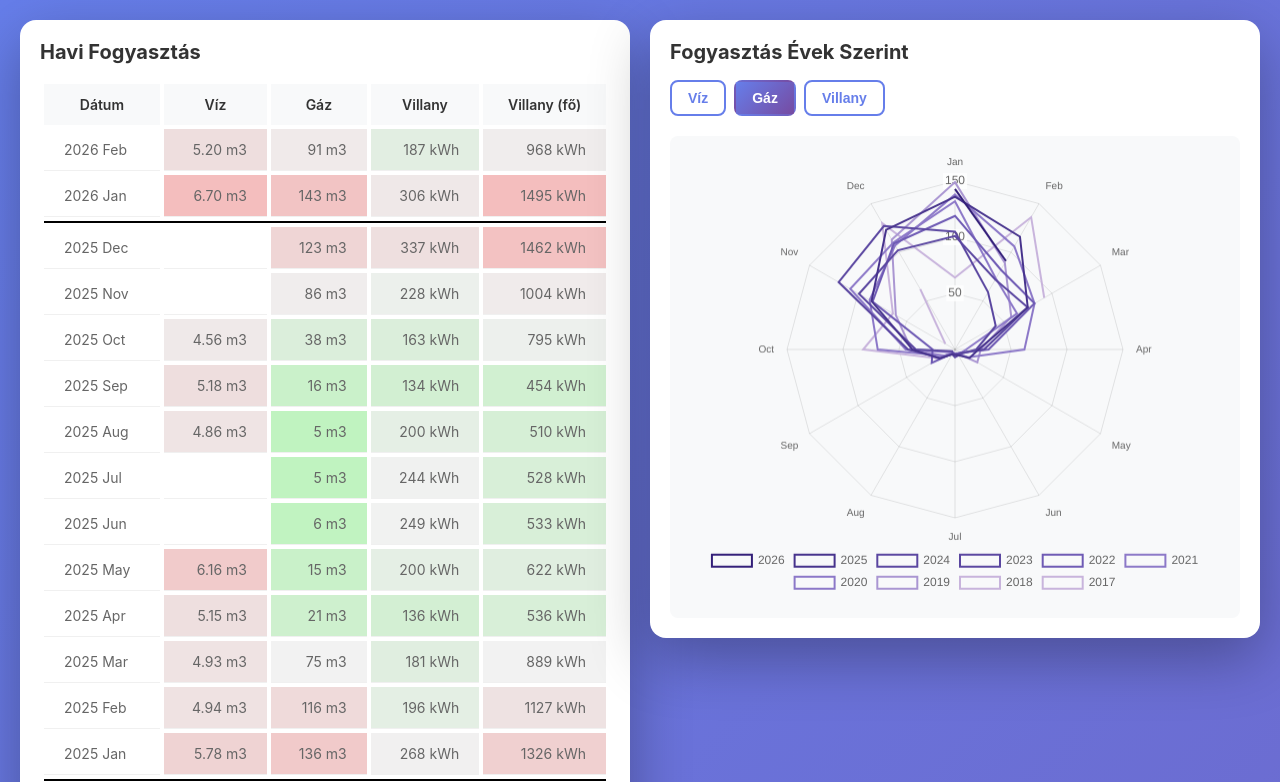
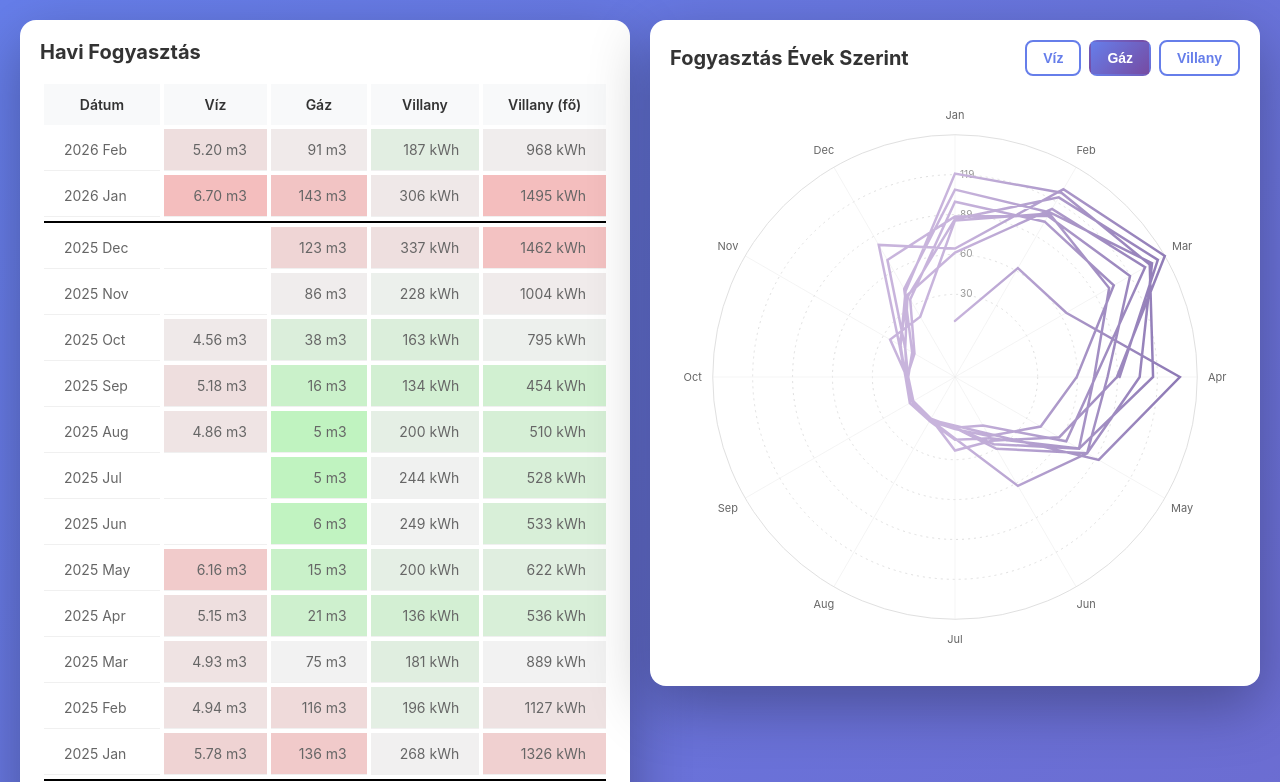
Before and after one commit to FaragoDavid/rezsi, a website built with Vite: page src/index.html in a window 1280 px wide. Shown: the top 782 px of the page. Built offline with nearby package versions, Linux system fonts and the light colour scheme.

Commit message:
Replace Chart.js with D3.js circular chart and refactor code structure
- Remove Chart.js dependency (no longer used)
- Implement custom D3.js circular time series visualization
- Add interactive hover tooltips with data point highlighting
- Extract magic numbers as named constants
- Remove code comments for cleaner code
- Simplify HTML structure (remove redundant wrapper divs)
- Make chart background white and remove smoothing
- Position utility switcher next to title in header
- Improve chart sizing to use more of available space

```diff
--- a/package.json
+++ b/package.json
@@ -11,7 +11,6 @@
     "vite": "^7.3.1"
   },
   "dependencies": {
-    "chart.js": "^4.5.1",
     "date-fns": "^4.1.0"
   }
 }
--- a/src/components/utility-chart.js
+++ b/src/components/utility-chart.js
@@ -1,11 +1,26 @@
-import { Chart, RadarController, RadialLinearScale, PointElement, LineElement, Tooltip, Legend, Filler } from 'chart.js';
-
-Chart.register(RadarController, RadialLinearScale, PointElement, LineElement, Tooltip, Legend, Filler);
-
 const MONTHS = ['Jan', 'Feb', 'Mar', 'Apr', 'May', 'Jun', 'Jul', 'Aug', 'Sep', 'Oct', 'Nov', 'Dec'];
 
-let chartInstance = null;
+const CHART_MARGIN = 0;
+const VALUE_SCALE_MIN = 0.15;
+const VALUE_SCALE_MAX = 0.85;
+const VALUE_CIRCLES = 5;
+const MONTHS_PER_YEAR = 12;
+const MONTH_LABEL_OFFSET = 20;
+const MONTH_LABEL_Y_OFFSET = 4;
+const MONTH_LABEL_FONT_SIZE = 11;
+const VALUE_LABEL_FONT_SIZE = 10;
+const VALUE_LABEL_X_OFFSET = 5;
+const VALUE_LABEL_Y_OFFSET = 3;
+const LINE_STROKE_WIDTH = 2.5;
+const HOVER_POINT_RADIUS = 5;
+const HOVER_STROKE_WIDTH = 2;
+const TOOLTIP_X_OFFSET = 15;
+const TOOLTIP_Y_OFFSET = -10;
+const DATA_POINT_RADIUS = 3;
+const DATA_POINT_HOVER_AREA = 8;
+
 let utilityData = null;
+let currentUtilityType = 'gas';
 
 const UTILITY_CONFIG = {
   gas: { label: 'Gas (m³)', field: 'gas' },
@@ -13,106 +28,209 @@ const UTILITY_CONFIG = {
   electricity: { label: 'Electricity (kWh)', field: 'electricity' },
 };
 
-function getBluePurpleColor(index, total, alpha = 1) {
-  const colors = [
-    [200, 180, 220],
-    [170, 150, 210],
-    [140, 120, 200],
-    [110, 90, 180],
-    [90, 70, 160],
-    [70, 50, 140],
-    [50, 30, 120],
-  ];
-
-  if (total === 1) {
-    const color = colors[colors.length - 1];
-    return `rgba(${color[0]}, ${color[1]}, ${color[2]}, ${alpha})`;
-  }
-
-  const colorIndex = Math.floor((index * (colors.length - 1)) / (total - 1));
-  const color = colors[Math.min(colorIndex, colors.length - 1)];
-  return `rgba(${color[0]}, ${color[1]}, ${color[2]}, ${alpha})`;
+function getBluePurpleColor(t) {
+  const start = { r: 200, g: 180, b: 220 };
+  const end = { r: 50, g: 30, b: 120 };
+  const r = Math.round(start.r + (end.r - start.r) * t);
+  const g = Math.round(start.g + (end.g - start.g) * t);
+  const b = Math.round(start.b + (end.b - start.b) * t);
+  return `rgb(${r}, ${g}, ${b})`;
 }
 
 export function createUtilityChart(utilities, utilityType = 'gas') {
-  const canvas = document.getElementById('utility-chart');
-  if (!canvas) return;
+  const container = document.getElementById('utility-chart');
+  if (!container) return;
 
-  // Store utility data for switching
   utilityData = utilities;
+  currentUtilityType = utilityType;
 
   const config = UTILITY_CONFIG[utilityType];
   const field = config.field;
 
-  // Group data by year
-  const dataByYear = {};
-  utilities.forEach((record) => {
-    if (!dataByYear[record.year]) {
-      dataByYear[record.year] = new Array(12).fill(null);
-    }
-    dataByYear[record.year][record.month - 1] = record[field];
+  container.innerHTML = '';
+
+  const data = utilities
+    .map((d) => ({
+      year: d.year,
+      month: d.month,
+      value: d[field],
+      date: new Date(d.year, d.month - 1),
+    }))
+    .filter((d) => d.value != null && !isNaN(d.value) && d.year && d.month)
+    .sort((a, b) => a.date - b.date);
+
+  if (data.length === 0) {
+    container.innerHTML = '<p style="text-align: center; padding: 40px;">No data available</p>';
+    return;
+  }
+
+  const startDate = data[0].date;
+  data.forEach((d, i) => {
+    const monthsSinceStart = (d.year - data[0].year) * 12 + (d.month - data[0].month);
+    d.timeIndex = monthsSinceStart;
   });
 
-  // Create datasets for each year
-  const years = Object.keys(dataByYear).sort((a, b) => b - a);
-  const datasets = years.map((year, index) => {
-    const colorIndex = years.length - 1 - index;
+  const width = container.clientWidth || 600;
+  const height = Math.min(width, 600);
+  const centerX = width / 2;
+  const centerY = height / 2;
+  const maxRadius = Math.min(width, height) / 2 - CHART_MARGIN;
+
+  const svg = d3.create('svg').attr('width', width).attr('height', height).attr('viewBox', [0, 0, width, height]);
+
+  const g = svg.append('g').attr('transform', `translate(${centerX},${centerY})`);
+
+  const maxTime = d3.max(data, (d) => d.timeIndex) || MONTHS_PER_YEAR;
+  const maxValue = d3.max(data, (d) => d.value) || 100;
+
+  const revolutions = Math.ceil(maxTime / MONTHS_PER_YEAR);
+
+  const valueScale = d3
+    .scaleLinear()
+    .domain([0, maxValue])
+    .range([maxRadius * VALUE_SCALE_MIN, maxRadius * VALUE_SCALE_MAX]);
+
+  const spiralPath = (timeIndex, value) => {
+    const angle = (timeIndex / MONTHS_PER_YEAR) * 2 * Math.PI;
+    const radius = valueScale(value);
     return {
-      label: year,
-      data: dataByYear[year],
-      borderColor: getBluePurpleColor(colorIndex, years.length, 1),
-      backgroundColor: 'transparent',
-      pointBackgroundColor: getBluePurpleColor(colorIndex, years.length, 1),
-      pointBorderColor: '#fff',
-      pointHoverBackgroundColor: '#fff',
-      pointHoverBorderColor: getBluePurpleColor(colorIndex, years.length, 1),
-      borderWidth: 2,
-      pointRadius: 0,
-      pointHoverRadius: 5,
-      fill: false,
-      order: index,
+      x: radius * Math.cos(angle - Math.PI / 2),
+      y: radius * Math.sin(angle - Math.PI / 2),
+      angle,
     };
+  };
+
+  for (let i = 1; i <= VALUE_CIRCLES; i++) {
+    const value = (maxValue / VALUE_CIRCLES) * i;
+    const radius = valueScale(value);
+
+    g.append('circle')
+      .attr('cx', 0)
+      .attr('cy', 0)
+      .attr('r', radius)
+      .attr('fill', 'none')
+      .attr('stroke', '#e0e0e0')
+      .attr('stroke-width', 1)
+      .attr('stroke-dasharray', i === VALUE_CIRCLES ? 'none' : '2,4');
+
+    if (i < VALUE_CIRCLES) {
+      g.append('text')
+        .attr('x', VALUE_LABEL_X_OFFSET)
+        .attr('y', -radius + VALUE_LABEL_Y_OFFSET)
+        .attr('font-size', `${VALUE_LABEL_FONT_SIZE}px`)
+        .attr('fill', '#999')
+        .text(Math.round(value));
+    }
+  }
+
+  for (let month = 0; month < MONTHS_PER_YEAR; month++) {
+    const angle = (month / MONTHS_PER_YEAR) * 2 * Math.PI - Math.PI / 2;
+    const outerRadius = valueScale(maxValue);
+
+    g.append('line')
+      .attr('x1', 0)
+      .attr('y1', 0)
+      .attr('x2', outerRadius * Math.cos(angle))
+      .attr('y2', outerRadius * Math.sin(angle))
+      .attr('stroke', '#e8e8e8')
+      .attr('stroke-width', 0.5);
+
+    g.append('text')
+      .attr('x', (outerRadius + MONTH_LABEL_OFFSET) * Math.cos(angle))
+      .attr('y', (outerRadius + MONTH_LABEL_OFFSET) * Math.sin(angle) + MONTH_LABEL_Y_OFFSET)
+      .attr('font-size', `${MONTH_LABEL_FONT_SIZE}px`)
+      .attr('fill', '#666')
+      .attr('text-anchor', 'middle')
+      .text(MONTHS[month]);
+  }
+
+  const dataPoints = data
+    .map((d) => {
+      const pos = spiralPath(d.timeIndex, d.value);
+      return [pos.x, pos.y];
+    })
+    .filter((point) => !isNaN(point[0]) && !isNaN(point[1]));
+
+  if (dataPoints.length === 0) {
+    container.innerHTML = '<p style="text-align: center; padding: 40px;">Unable to render chart</p>';
+    return;
+  }
+
+  const linePath = d3.line()(dataPoints);
+
+  const gradient = svg.append('defs').append('linearGradient').attr('id', 'spiral-gradient').attr('gradientUnits', 'userSpaceOnUse');
+
+  data.forEach((d, i) => {
+    gradient
+      .append('stop')
+      .attr('offset', `${(i / (data.length - 1)) * 100}%`)
+      .attr('stop-color', getBluePurpleColor(i / (data.length - 1)));
   });
 
-  // Destroy existing chart if it exists
-  if (chartInstance) {
-    chartInstance.destroy();
-  }
+  g.append('path')
+    .attr('d', linePath)
+    .attr('fill', 'none')
+    .attr('stroke', 'url(#spiral-gradient)')
+    .attr('stroke-width', LINE_STROKE_WIDTH)
+    .attr('stroke-linecap', 'round');
 
-  // Create new chart
-  chartInstance = new Chart(canvas, {
-    type: 'radar',
-    data: {
-      labels: MONTHS,
-      datasets: datasets,
-    },
-    options: {
-      responsive: true,
-      maintainAspectRatio: true,
-      aspectRatio: 1.2,
-      plugins: {
-        legend: {
-          position: 'bottom',
-        },
-        tooltip: {
-          mode: 'index',
-          intersect: false,
-        },
-      },
-      scales: {
-        r: {
-          beginAtZero: true,
-          title: {
-            display: true,
-            text: config.label,
-          },
-          ticks: {
-            stepSize: 50,
-          },
-        },
-      },
-    },
+  const tooltip = d3
+    .select(container)
+    .append('div')
+    .style('position', 'absolute')
+    .style('background', 'rgba(0, 0, 0, 0.8)')
+    .style('color', 'white')
+    .style('padding', '8px 12px')
+    .style('border-radius', '4px')
+    .style('font-size', '12px')
+    .style('pointer-events', 'none')
+    .style('opacity', 0);
+
+  const pointsGroup = g.append('g');
+
+  data.forEach((d, i) => {
+    const pos = spiralPath(d.timeIndex, d.value);
+    if (isNaN(pos.x) || isNaN(pos.y)) return;
+
+    const pointGroup = pointsGroup.append('g');
+
+    pointGroup
+      .append('circle')
+      .attr('cx', pos.x)
+      .attr('cy', pos.y)
+      .attr('r', DATA_POINT_HOVER_AREA)
+      .attr('fill', 'transparent')
+      .style('cursor', 'pointer');
+
+    const visiblePoint = pointGroup
+      .append('circle')
+      .attr('cx', pos.x)
+      .attr('cy', pos.y)
+      .attr('r', 0)
+      .attr('fill', getBluePurpleColor(i / (data.length - 1)))
+      .attr('stroke', '#fff')
+      .attr('stroke-width', 0)
+      .style('pointer-events', 'none');
+
+    pointGroup
+      .on('mouseenter', function () {
+        visiblePoint.attr('r', HOVER_POINT_RADIUS).attr('stroke-width', HOVER_STROKE_WIDTH);
+        tooltip
+          .style('opacity', 1)
+          .html(`<strong>${MONTHS[d.month - 1]} ${d.year}</strong><br>${d.value} ${config.label.match(/\(([^)]+)\)/)?.[1] || ''}`);
+      })
+      .on('mousemove', function (event) {
+        tooltip
+          .style('left', event.pageX - container.offsetLeft + TOOLTIP_X_OFFSET + 'px')
+          .style('top', event.pageY - container.offsetTop + TOOLTIP_Y_OFFSET + 'px');
+      })
+      .on('mouseleave', function () {
+        visiblePoint.attr('r', 0).attr('stroke-width', 0);
+        tooltip.style('opacity', 0);
+      });
   });
+
+  container.appendChild(svg.node());
 }
 
 export function initializeUtilityToggle() {
@@ -122,11 +240,9 @@ export function initializeUtilityToggle() {
     button.addEventListener('click', () => {
       const utilityType = button.dataset.utility;
 
-      // Update active state
       buttons.forEach((btn) => btn.classList.remove('active'));
       button.classList.add('active');
 
-      // Redraw chart with new utility type
       if (utilityData) {
         createUtilityChart(utilityData, utilityType);
       }
--- a/src/index.html
+++ b/src/index.html
@@ -6,6 +6,7 @@
     <title>Rezsi - Secure Auth App</title>
     <link rel="icon" type="image/svg+xml" href="/favicon.svg" />
     <link rel="stylesheet" href="styles.css" />
+    <script src="https://d3js.org/d3.v7.min.js"></script>
   </head>
   <body>
     <div class="container">
--- a/src/styles.css
+++ b/src/styles.css
@@ -140,18 +140,27 @@ p {
   margin-bottom: 0;
 }
 
-.data-section h2 {
+.card h2 {
   font-size: 20px;
   color: #333;
   margin-bottom: 16px;
   text-align: left;
 }
 
+.card-header {
+  display: flex;
+  justify-content: space-between;
+  align-items: center;
+  margin-bottom: 16px;
+}
+
+.card-header h2 {
+  margin-bottom: 0;
+}
+
 .utility-toggle {
   display: flex;
   gap: 8px;
-  margin-bottom: 20px;
-  justify-content: flex-start;
 }
 
 .utility-btn {
@@ -176,9 +185,9 @@ p {
   border-color: transparent;
 }
 
-.chart-container {
-  padding: 20px;
-  background: #f8f9fa;
+#utility-chart {
+  position: relative;
+  background: white;
   border-radius: 8px;
 }
 
--- a/src/templates/utility-chart.js
+++ b/src/templates/utility-chart.js
@@ -1,15 +1,13 @@
 export const utilityChartTemplate = (strings) => `
 <div class="card">
-  <div class="data-section">
+  <div class="card-header">
     <h2>${strings.dashboard.utilityChartTitle}</h2>
     <div class="utility-toggle">
       <button class="utility-btn" data-utility="water">${strings.utilities.water}</button>
       <button class="utility-btn active" data-utility="gas">${strings.utilities.gas}</button>
       <button class="utility-btn" data-utility="electricity">${strings.utilities.electricity}</button>
     </div>
-    <div class="chart-container">
-      <canvas id="utility-chart"></canvas>
-    </div>
   </div>
+  <div id="utility-chart"></div>
 </div>
 `;
--- a/src/templates/utility-table.js
+++ b/src/templates/utility-table.js
@@ -1,8 +1,7 @@
 export const utilityTableTemplate = (strings) => `
 <div class="card">
-  <div class="data-section">
-    <h2>${strings.dashboard.heading}</h2>
-    <table id="utility-table">
+  <h2>${strings.dashboard.heading}</h2>
+  <table id="utility-table">
       <thead>
         <tr>
           <th>${strings.table.headers.date}</th>
@@ -18,6 +17,5 @@ export const utilityTableTemplate = (strings) => `
         </tr>
       </tbody>
     </table>
-  </div>
 </div>
 `;
```
Also changed, not shown: 1 other file.
